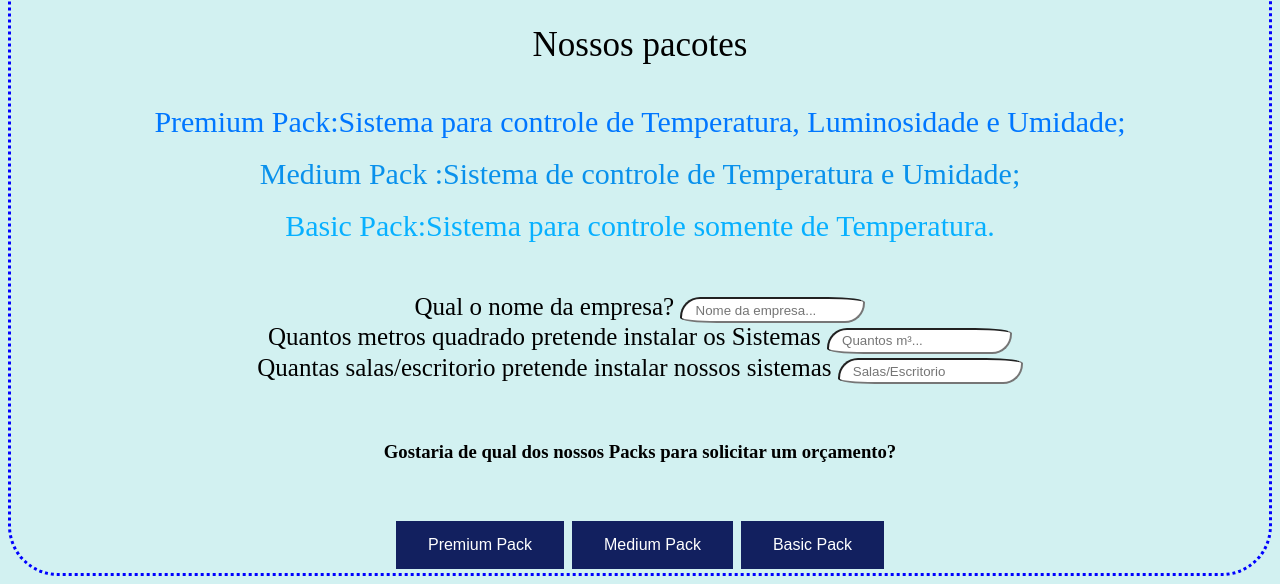
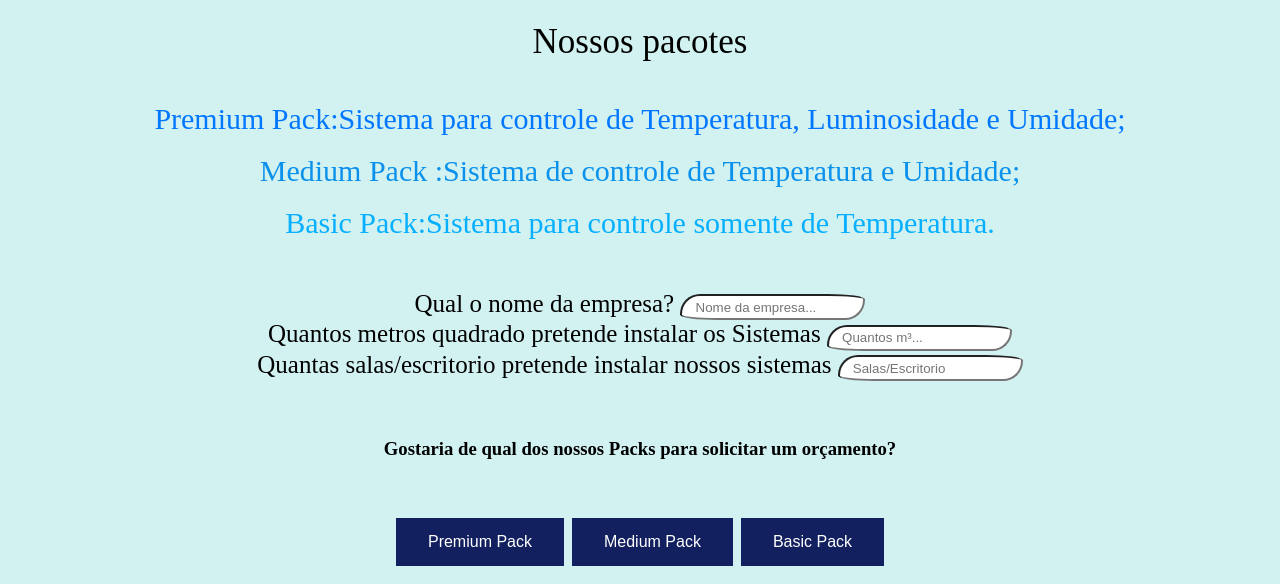
Before and after one commit to FERBGAM/SPRINT-1, a plain HTML site: page Simulador Financeiro/Simulador-financeiro.html in a window 1280 px wide. Shown: the part 376-960 px from the top of the page. Drawn offline with Linux system fonts and the light colour scheme.

Commit message:
tiramos a borda

```diff
--- a/Simulador Financeiro/Simulador.css
+++ b/Simulador Financeiro/Simulador.css
@@ -2,11 +2,6 @@ body{
     background-color: rgb(210, 241, 241);
     text-align: center;
 
-}
-.header {
-    border-color: blue;
-border-style: dotted;
-border-radius: 50px;
 }
 img {
     width: 350px;
```
